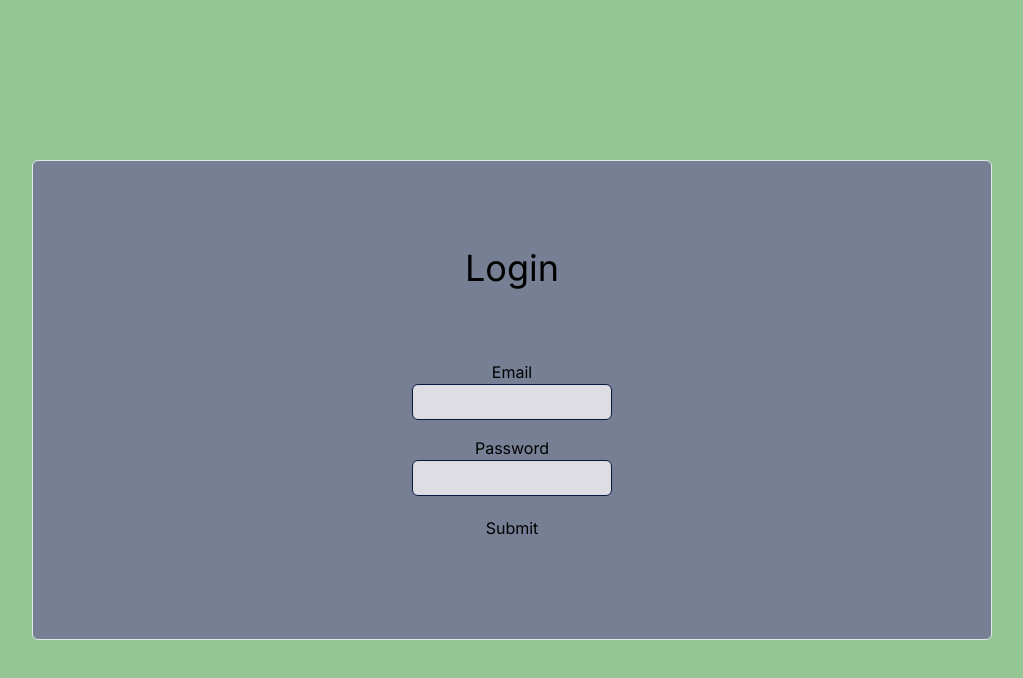
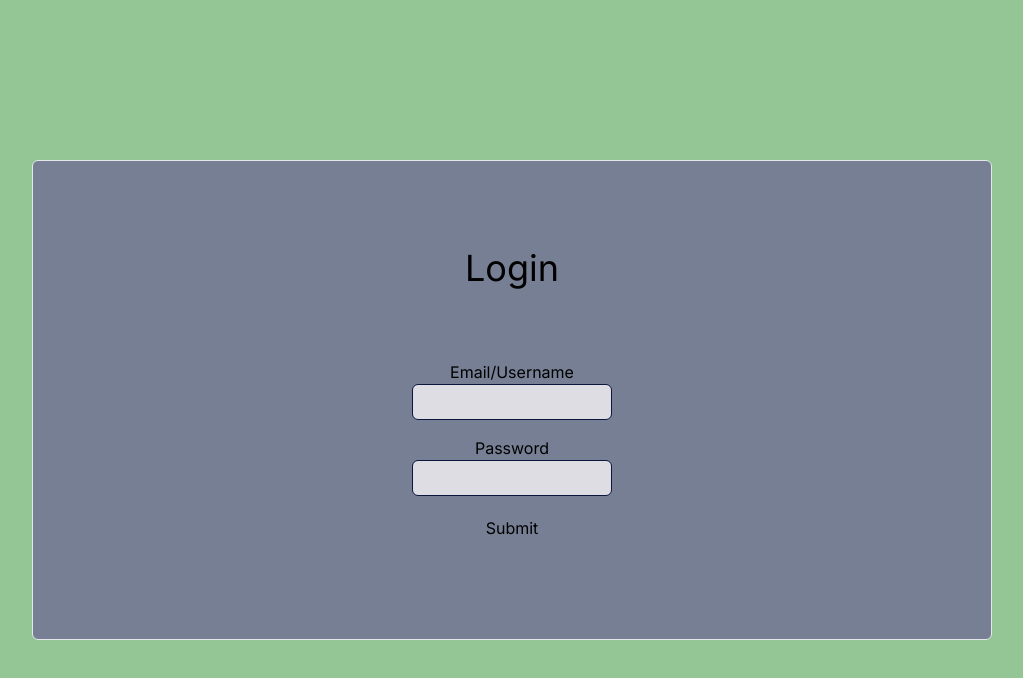
Before and after one commit to LAsoul88/practice_buddy, a Next.js app: page /login in a window 1280 px wide. Shown: the top 678 px of the page, without its empty margins (128-1151 px from the left). Built offline with nearby package versions, Linux system fonts and the light colour scheme; no server answers.

Commit message:
on LoginForm, adjusted email field to be user (email or username can be submitted)

```diff
--- a/src/app/login/_components/LoginForm.tsx
+++ b/src/app/login/_components/LoginForm.tsx
@@ -1,10 +1,9 @@
 'use client'
 import { useForm, SubmitHandler } from 'react-hook-form'
 import { Button } from '@/components/Button'
-// import { FormInput } from '@/components/Input'
 
 interface LoginInfo {
-  email: string
+  user: string
   password: string
 }
 
@@ -19,27 +18,17 @@ export const LoginForm = ({ submit }: FormProps) => {
       <h2 className="text-4xl">Login</h2>
       <div>
         <div className="flex flex-col text-center items-center p-2">
-          <label>Email</label>
+          <label>Email/Username</label>
           <input
-            {...register('email', {
+            {...register('user', {
               required: {
                 value: true,
                 message: 'This field is required to submit.'
               },
-              pattern: {
-                value: /^[a-zA-Z0-9._%+-]+@[a-zA-Z0-9.-]+\.[a-zA-Z]{2,}$/,
-                message: 'This field must be a valid email.'
-              }
             })}
             className='input w-[200px] h-[36px]'
           />
-          { errors.email && <span role="alert">{errors.email.message}</span> }
-          {/* <FormInput
-            name={'email'}
-            label={'Email'}
-            register={register}
-            errors={errors}
-          /> */}
+          { errors.user && <span role="alert">{errors.user.message}</span> }
         </div>
         <div className="flex flex-col text-center items-center p-2">
           <label>Password</label>
@@ -57,13 +46,6 @@ export const LoginForm = ({ submit }: FormProps) => {
             className='input w-[200px] h-[36px]'
           />
           { errors.password && <span role="alert">{errors.password.message}</span> }
-
-          {/* <FormInput
-            name={'password'}
-            label={'Password'}
-            register={register}
-            errors={errors}
-          /> */}
         </div>
         <div className="flex flex-col text-center items-center p-2">
           <Button>Submit</Button>
```
